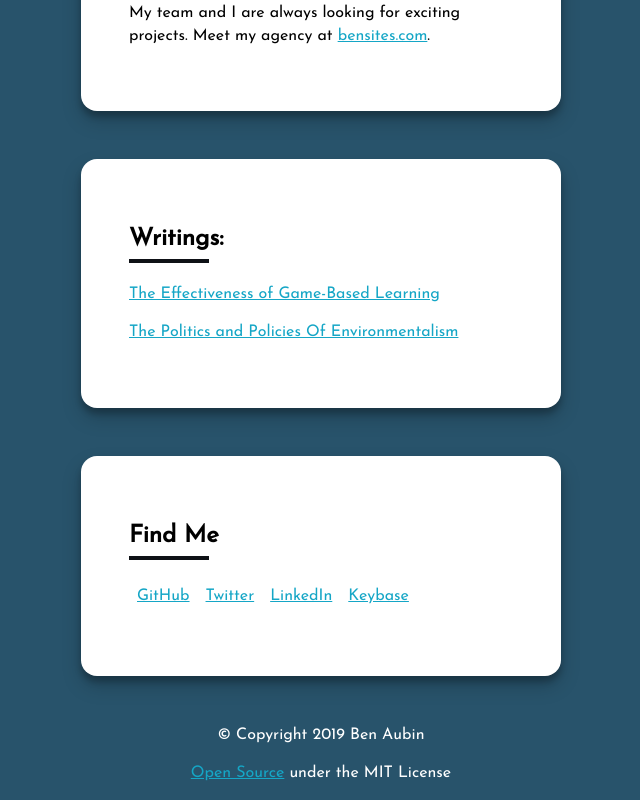
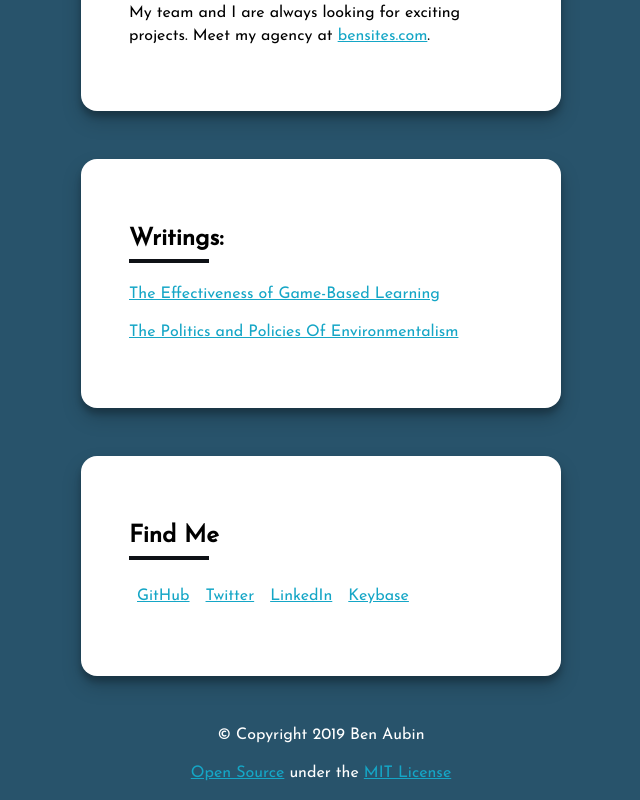
Before and after one commit to benaubin/benaubin.com, a Next.js app: page / in a window 1280 px wide. Shown: the part 1851-2651 px from the top of the page, without its empty margins (319-959 px from the left). Built offline with nearby package versions, Linux system fonts and the light colour scheme.

Commit message:
License link

```diff
--- a/pages/index.tsx
+++ b/pages/index.tsx
@@ -108,7 +108,11 @@ const Home = () => (
 
     <footer>
       <p>© Copyright 2019 Ben Aubin</p>
-      <p><a href="https://github.com/benaubin/benaubin.com">Open Source</a> under the MIT License</p>
+      <p>
+        <a href="https://github.com/benaubin/benaubin.com">Open Source</a>
+        &nbsp;under the&nbsp;
+        <a href="https://github.com/benaubin/benaubin.com/blob/master/LICENSE">MIT License</a>
+      </p>
     </footer>
 
     <style jsx>{`
```
